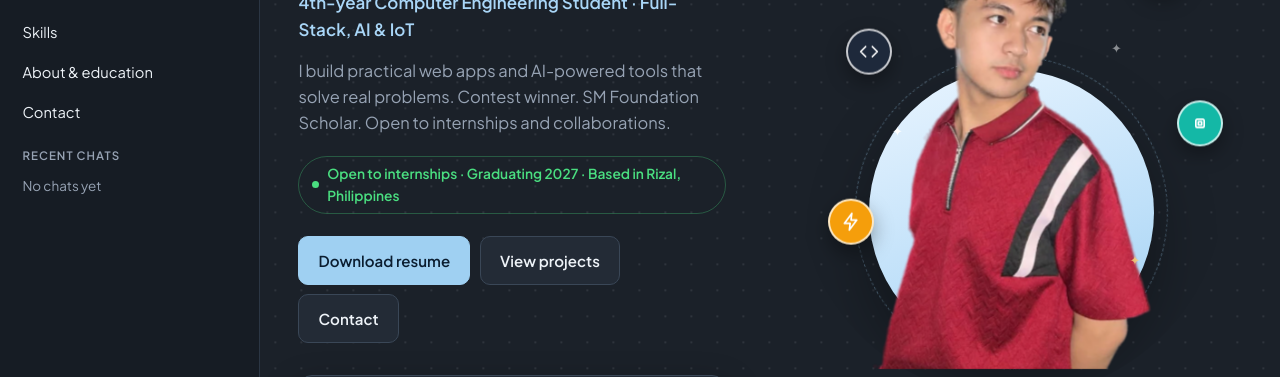
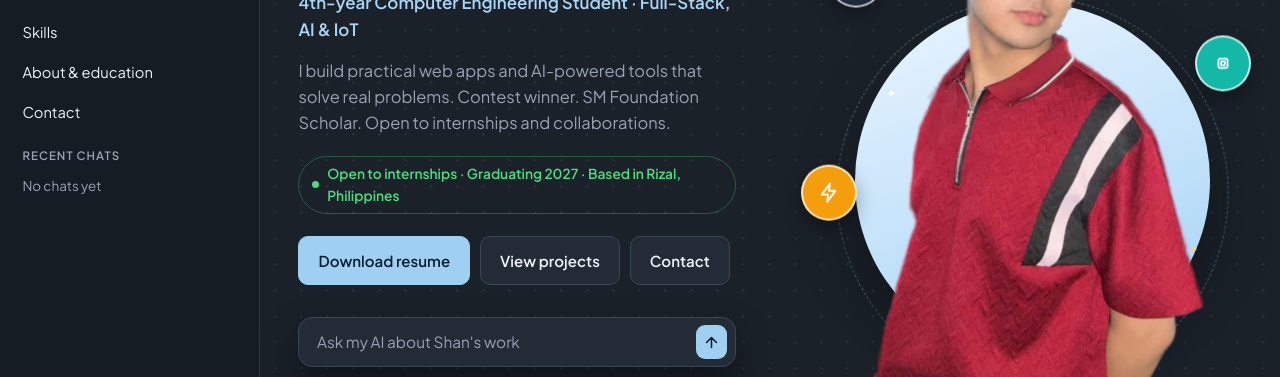
Before and after one commit to shanxwesley/swbportfolio, a website: page index.html in a window 1280 px wide. Shown: the part 271-648 px from the top of the page. Drawn offline with Linux system fonts and the light colour scheme; files whose address does not match are found by name.

Commit message:
Adjust hero section dimensions and styles

```diff
--- a/index.html
+++ b/index.html
@@ -199,7 +199,7 @@ h1, h2, h3 { line-height: 1.2; font-weight: 650; letter-spacing: -.02em; }
 .meta { color: var(--muted); }
 
 /* Hero */
-.hero { display: grid; grid-template-columns: minmax(0, 1fr) 460px; gap: 3.5rem; align-items: center; padding-top: .5rem; }
+.hero { display: grid; grid-template-columns: minmax(0, 1fr) 450px; gap: 3.5rem; align-items: center; padding-top: .5rem; }
 .hero > div:first-child > * { animation: focus-in .8s cubic-bezier(.2,.7,.2,1) both; }
 .hero > div:first-child > :nth-child(2) { animation-delay: .05s; }
 .hero > div:first-child > :nth-child(3) { animation-delay: .12s; }
@@ -230,33 +230,28 @@ h1, h2, h3 { line-height: 1.2; font-weight: 650; letter-spacing: -.02em; }
 .mini-chips button { background: none; border: 1px solid var(--border-strong); border-radius: 999px; padding: .28rem .8rem; font-size: .84rem; color: var(--muted); cursor: pointer; transition: color .2s, border-color .2s; }
 .mini-chips button:hover { color: var(--text); border-color: var(--accent); }
 
-/* Portrait: dark stage, blue disc, orbit ring, icon badges and sparkles */
-.hero-me { position: relative; width: 460px; height: 460px; margin: 0 auto; isolation: isolate; user-select: none; -webkit-user-select: none; perspective: 1000px; }
+/* Portrait: matched to screenshot proportions (container 450 x 560) */
+.hero-me { position: relative; width: 450px; height: 560px; margin: 0 auto; isolation: isolate; user-select: none; -webkit-user-select: none; perspective: 1000px; }
 .hm-stage {
   position: absolute; inset: 0; transform-style: preserve-3d;
   transform: rotateX(var(--tilt-x, 0deg)) rotateY(var(--tilt-y, 0deg));
   transition: transform .5s cubic-bezier(.2,.8,.2,1);
 }
 .hm-disc {
-  position: absolute; left: 19%; top: 34%; width: 62%; aspect-ratio: 1 / 1; border-radius: 50%; overflow: hidden;
+  position: absolute; left: 14%; top: 30%; width: 79%; aspect-ratio: 1 / 1; border-radius: 50%; overflow: hidden;
   background: linear-gradient(160deg, #eaf5ff 0%, #bfe0f9 60%, #9fd0f2 100%);
   box-shadow: 0 30px 60px rgba(0, 0, 0, .35);
   animation: wipe-in 1.3s cubic-bezier(.2,.8,.2,1) both;
 }
-.hm-disc::after {
-  content: ""; position: absolute; inset: 0; border-radius: 50%; pointer-events: none;
-  background: radial-gradient(circle at var(--mx, 50%) var(--my, 30%), rgba(255,255,255,.55) 0%, transparent 45%);
-  opacity: var(--spot, 0); transition: opacity .4s ease;
-}
 .hm-orbit {
-  position: absolute; left: 16%; top: 31%; width: 68%; aspect-ratio: 1 / 1; border-radius: 50%; pointer-events: none;
+  position: absolute; left: 10%; top: 29%; width: 87%; aspect-ratio: 1 / 1; border-radius: 50%; pointer-events: none;
   border: 1px dashed rgba(159, 208, 242, .35);
   animation: orbit 28s linear infinite;
 }
 .hm-orbit i { display: none; }
 .hero-me:hover .hm-orbit { animation-duration: 10s; }
 .hm-me {
-  position: absolute; left: 50%; bottom: 0; transform: translateX(-50%);
+  position: absolute; left: 54%; bottom: 2%; transform: translateX(-50%);
   height: 96%; width: auto; max-width: none; pointer-events: none; -webkit-user-drag: none;
   animation: hm-rise 1.1s .25s cubic-bezier(.2,.8,.2,1) both, hm-bob 7s 1.4s ease-in-out infinite;
 }
@@ -268,28 +263,28 @@ h1, h2, h3 { line-height: 1.2; font-weight: 650; letter-spacing: -.02em; }
 
 /* Icon badges */
 .hm-badge {
-  position: absolute; z-index: 3; width: 46px; height: 46px; border-radius: 50%;
+  position: absolute; z-index: 3; width: 56px; height: 56px; border-radius: 50%;
   display: grid; place-items: center;
   border: 2px solid rgba(255, 255, 255, .75);
   box-shadow: 0 8px 20px rgba(0, 0, 0, .35);
   animation: float 6s ease-in-out infinite;
 }
-.hm-badge svg { width: 20px; height: 20px; fill: none; stroke: #fff; stroke-width: 2; stroke-linecap: round; stroke-linejoin: round; }
-.hm-b1 { top: 25%; left: 14%; background: #1e293b; }
-.hm-b2 { top: 8%; right: 12%; background: #8b5cf6; animation-delay: -2s; }
+.hm-badge svg { width: 22px; height: 22px; fill: none; stroke: #fff; stroke-width: 2; stroke-linecap: round; stroke-linejoin: round; }
+.hm-b1 { left: 8%;  top: 21%; background: #1e293b; }
+.hm-b2 { left: 88%; top: 3%;  background: #8b5cf6; animation-delay: -2s; }
 .hm-b2 svg path { fill: #fff; stroke: none; }
-.hm-b3 { top: 42%; right: 4%; background: #14b8a6; animation-delay: -4s; }
-.hm-b4 { top: 62%; left: 10%; background: #f59e0b; animation-delay: -1s; }
+.hm-b3 { right: -2%; top: 37%; background: #14b8a6; animation-delay: -4s; }
+.hm-b4 { left: 2%;  top: 59%; background: #f59e0b; animation-delay: -1s; }
 
 /* Sparkles */
 .hm-spark {
   position: absolute; z-index: 2; color: #f5d27a; font-size: 13px; line-height: 1;
   animation: twinkle 3s ease-in-out infinite;
 }
-.hm-spark.s1 { top: 10%; left: 28%; }
-.hm-spark.s2 { top: 28%; right: 26%; color: #fff; animation-delay: -1s; }
-.hm-spark.s3 { top: 46%; left: 24%; color: #fff; animation-delay: -2s; }
-.hm-spark.s4 { top: 74%; right: 22%; animation-delay: -1.5s; }
+.hm-spark.s1 { left: 27%; top: 7%; }
+.hm-spark.s2 { left: 83%; top: 26%; color: #fff; animation-delay: -1s; }
+.hm-spark.s3 { left: 21%; top: 45%; color: #fff; animation-delay: -2s; }
+.hm-spark.s4 { left: 88%; top: 73%; animation-delay: -1.5s; }
 
 /* Stats: a hairline draws across the top on hover */
 .stats { display: grid; grid-template-columns: repeat(4, 1fr); gap: 0; margin-top: 2.8rem; border-top: 1px solid var(--border-strong); }
@@ -461,15 +456,15 @@ h1, h2, h3 { line-height: 1.2; font-weight: 650; letter-spacing: -.02em; }
   .resume-block .resume-card { flex-direction: column; align-items: flex-start; }
   .resume-thumb { width: 130px; }
   .pf { padding-inline: 1rem; }
-  .hero-me { order: -1; width: 300px; height: 300px; }
-  .hm-badge { width: 36px; height: 36px; }
-  .hm-badge svg { width: 16px; height: 16px; }
+  .hero-me { order: -1; width: 330px; height: 412px; }
+  .hm-badge { width: 44px; height: 44px; }
+  .hm-badge svg { width: 18px; height: 18px; }
   .hm-spark { font-size: 10px; }
   .composer-wrap { padding: .4rem .75rem 0; }
   .chat-col { padding: 1rem .9rem .5rem; }
   .msg-user { max-width: 90%; }
 }
-@media (max-width: 520px) { .hero-me { width: 270px; height: 270px; } }
+@media (max-width: 520px) { .hero-me { width: 290px; height: 362px; } }
 @media (prefers-reduced-motion: reduce) {
   *, *::before, *::after { transition: none !important; animation: none !important; }
 }
```
